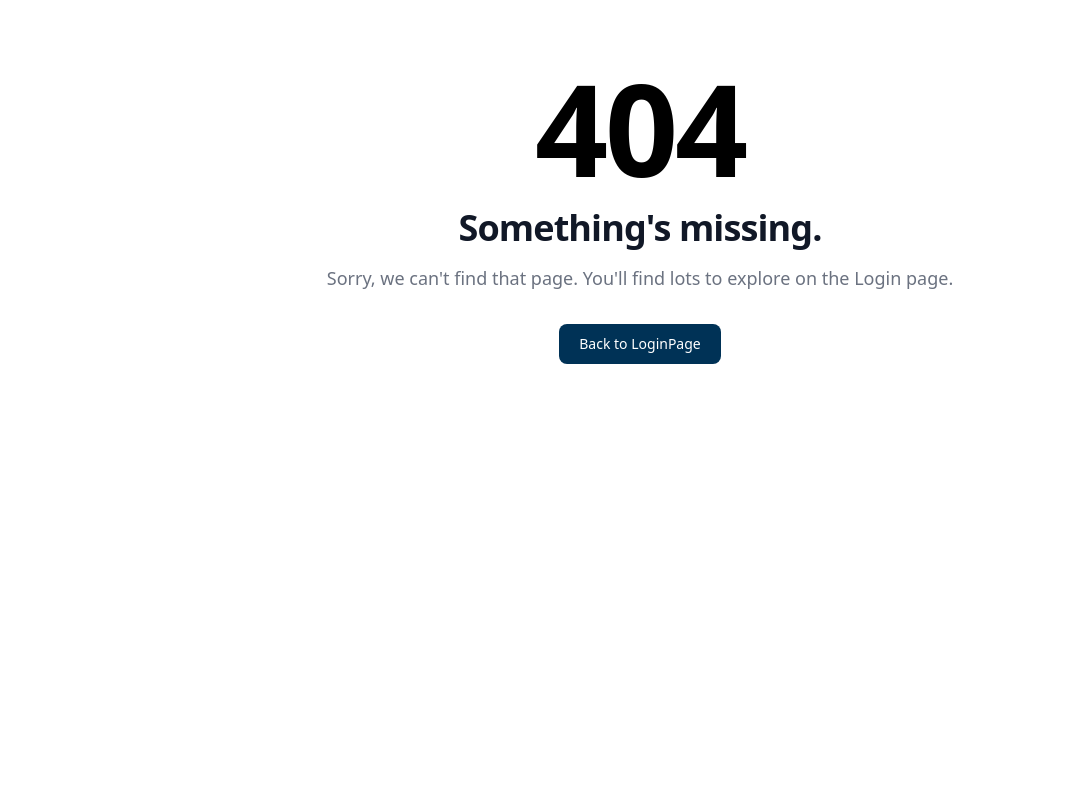
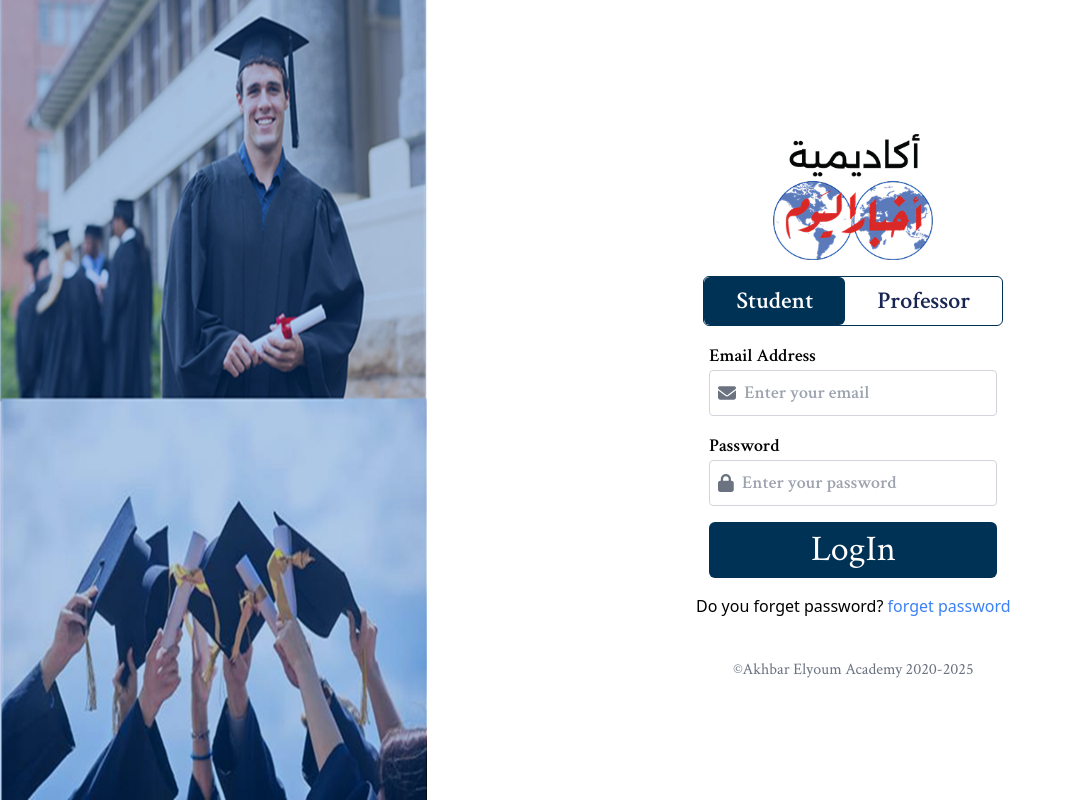
Before and after one commit to BasemYahia22/Akhbar-Elyoum, a React (Vite) app: page /login in a window 1280 px wide. Before the commit this address had no page. Shown: the whole page, without its empty margins (0-1073 px from the left). Built offline with nearby package versions, Linux system fonts and the light colour scheme.

Commit message:
feat(App):Add ProtectedRoute for routes and Delete Notfound page

```diff
--- a/src/App.jsx
+++ b/src/App.jsx
@@ -1,31 +1,35 @@
 import React from "react";
-import { Routes, Route } from "react-router-dom";
+import { Routes, Route, Navigate } from "react-router-dom";
 import { ThemeProvider } from "./context/ThemeContext"; // Import ThemeProvider
 import StudentDashboard from "./pages/student/StudentDashboard";
 import Login from "./pages/Login";
 import ProfessorDashboard from "./pages/professor/ProfessorDashboard";
 import AdminDashboard from "./pages/admin/AdminDashboard";
-import NotFound from "./pages/NotFound"; // Import the NotFound component
+import ProtectedRoute from "./components/ProtectedRoute";
 
 function App() {
   return (
     // Wrap the entire app with ThemeProvider
     <ThemeProvider>
       <Routes>
-        {/* Login Route */}
-        <Route path="/" element={<Login />} />
+        {/* Public Routes */}
+        <Route path="/login" element={<Login />} />
 
-        {/* Student Dashboard Route */}
-        <Route path="/student/*" element={<StudentDashboard />} />
+        {/* Protected Routes */}
+        <Route element={<ProtectedRoute requiredRole="student" />}>
+          <Route path="/student/*" element={<StudentDashboard />} />
+        </Route>
 
-        {/* Teacher Dashboard Route (Commented Out) */}
-        <Route path="/professor/*" element={<ProfessorDashboard />} />
+        <Route element={<ProtectedRoute requiredRole="professor" />}>
+          <Route path="/professor/*" element={<ProfessorDashboard />} />
+        </Route>
 
-        {/* Admin Dashboard Route (Commented Out) */}
-        <Route path="/admin/*" element={<AdminDashboard />} />
+        <Route element={<ProtectedRoute requiredRole="admin" />}>
+          <Route path="/admin/*" element={<AdminDashboard />} />
+        </Route>
 
-        {/* Not Found Route */}
-        <Route path="*" element={<NotFound />} />
+        {/* Default Redirect */}
+        <Route path="*" element={<Navigate to="/login" replace />} />
       </Routes>
     </ThemeProvider>
   );
```
